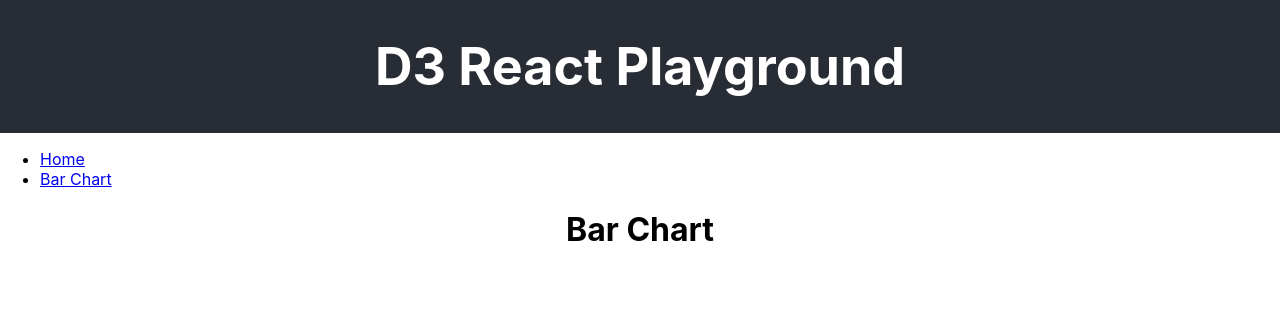
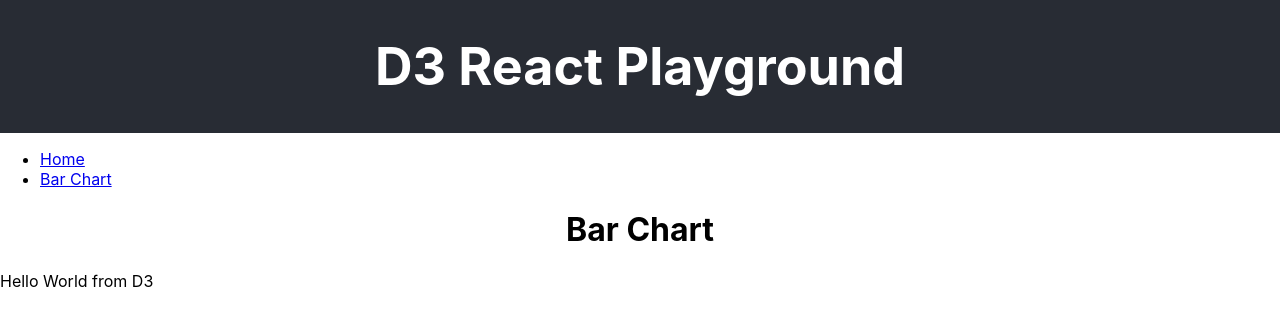
Before and after one commit to juzQrios/d3-react-playground, a React (Create React App) app: page /bar-chart in a window 1280 px wide. Shown: the top 326 px of the page. Built offline with nearby package versions, Linux system fonts and the light colour scheme.

Commit message:
Configure d3 to work with react

```diff
--- a/src/Charts/Bar.js
+++ b/src/Charts/Bar.js
@@ -1,11 +1,26 @@
-const Bar = (props) => {
+import * as d3 from 'd3';
+import React from 'react';
+
+class Bar extends React.Component {
+  constructor(props) {
+    super(props);
+    this.message = React.createRef();
+  }
+
+  componentDidMount() {
+    d3.select(this.message.current).html('Hello World from D3');
+  }
+
+  render() {
     return (
       <div className="Bar">
         <header>
           <h1>Bar Chart</h1>
+          <div className="message" ref={this.message}></div>
         </header>
       </div>
     );
   }
+}
 
 export default Bar;
```
Lines whose indentation alone changed are shown as unchanged.
